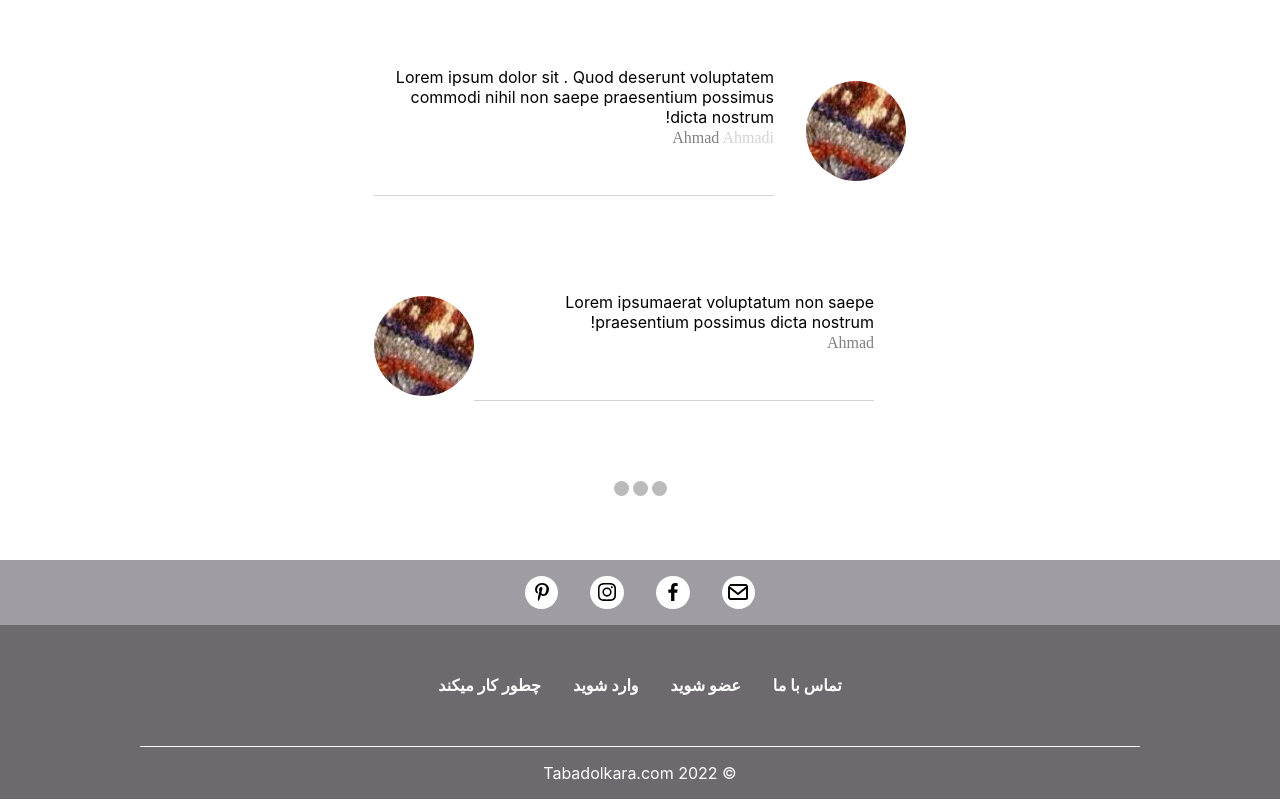
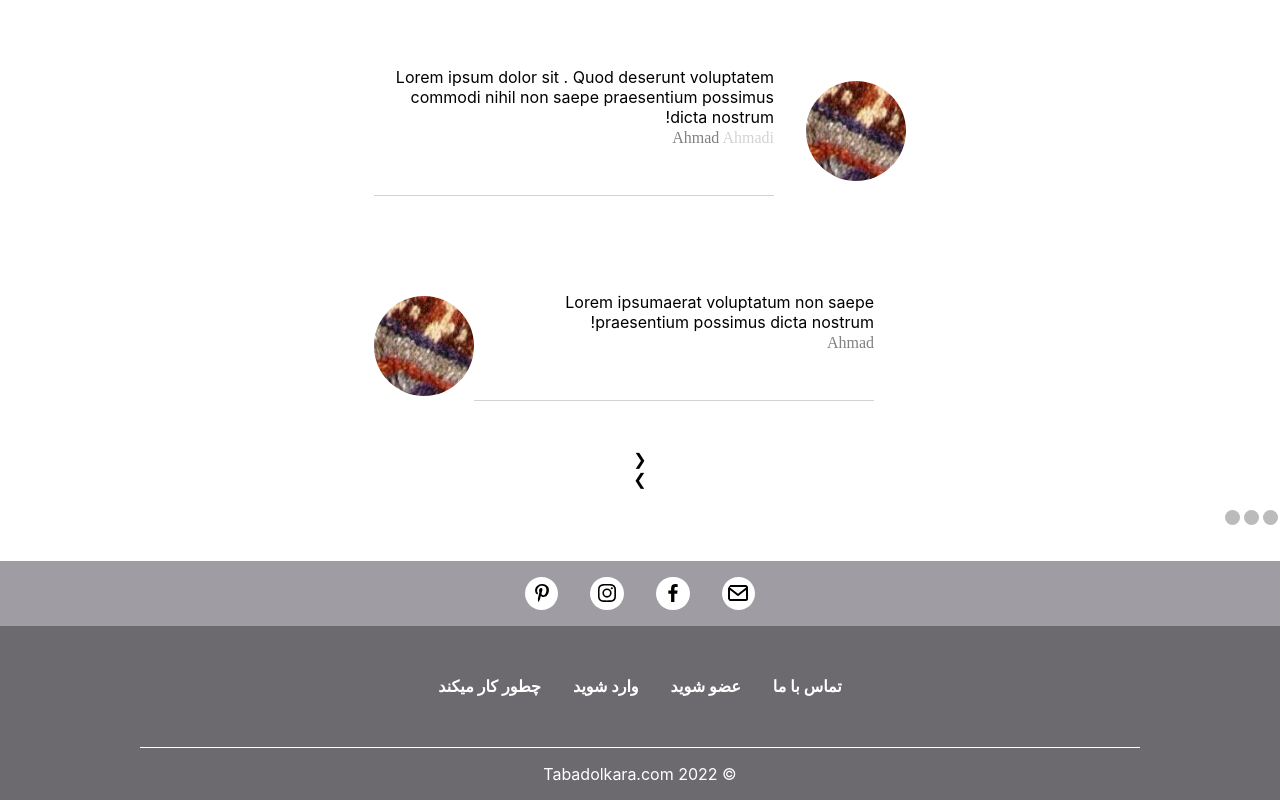
Before and after one commit to hasti2027/tabadolkara, a Next.js app: page / in a window 1280 px wide. Shown: the part 2063-2863 px from the top of the page. Built offline with nearby package versions, Linux system fonts and the light colour scheme.

Commit message:
prev next

```diff
--- a/app/WhatCustomersSays.tsx
+++ b/app/WhatCustomersSays.tsx
@@ -54,11 +54,14 @@ export default function WhatCustomersSays() {
 
           <img src="100.jpg" alt="" />
         </div>
-        <div className={styles.dotContainer}>
-          <span></span>
-          <span></span>
-          <span></span>
-        </div>
+        <a className={styles.prev}>&#10094;</a>
+        <a className={styles.next}>&#10095;</a>
+      </div>
+      <br></br>
+      <div className={styles.dotContainer}>
+        <span></span>
+        <span></span>
+        <span></span>
       </div>
     </div>
   );
```
